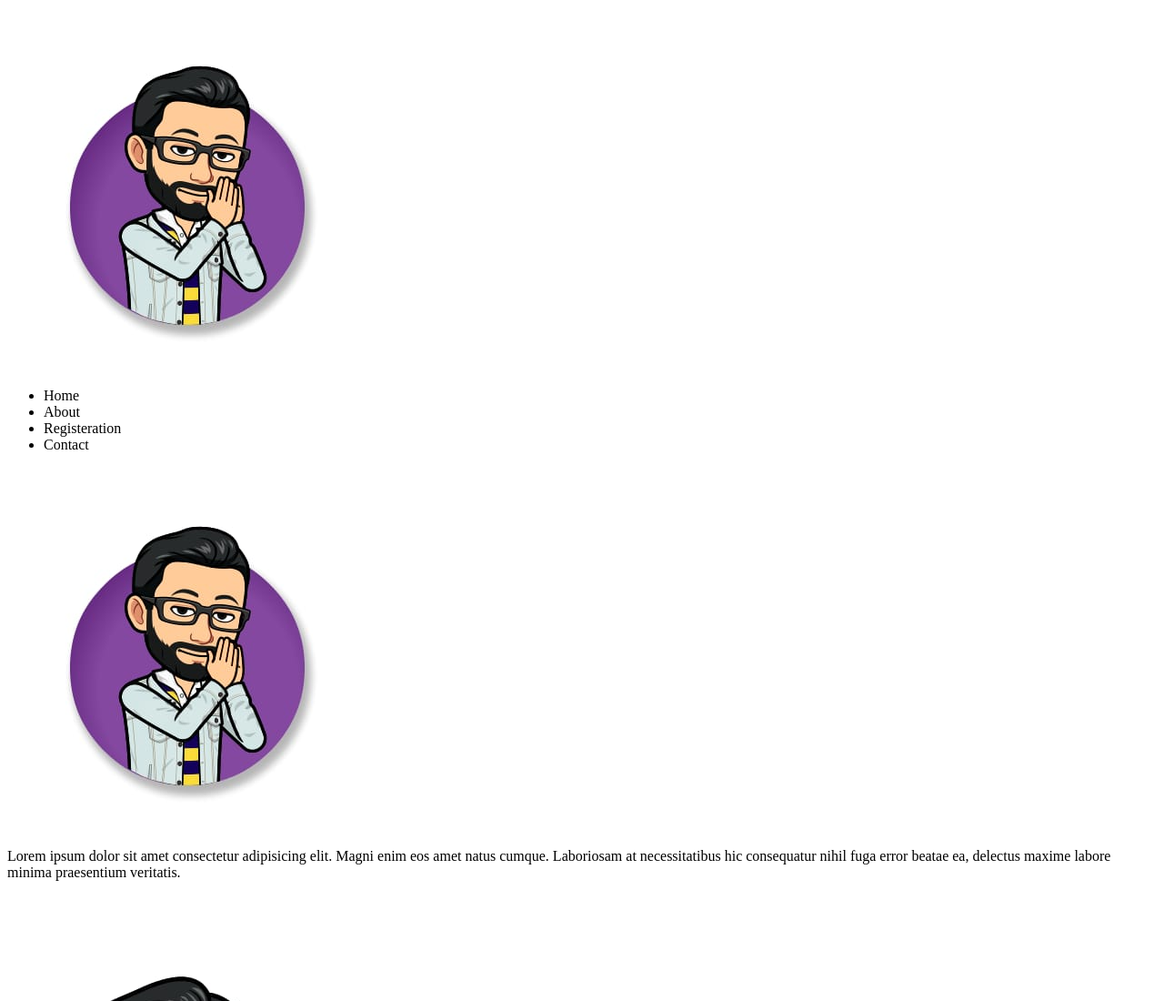
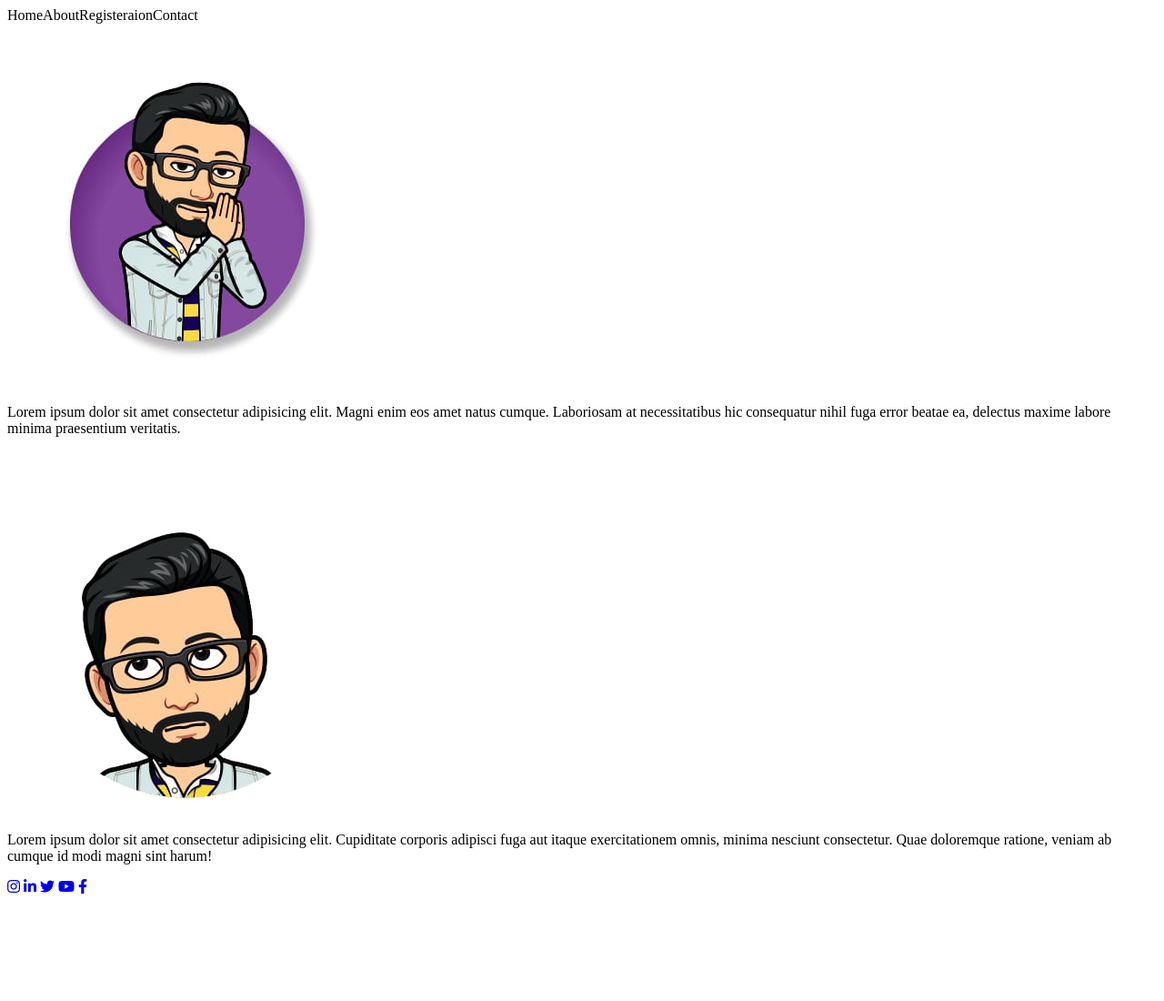
Before and after one commit to ayushgupta0110/Gupta-Aur-Comedy, a plain HTML site: page index.html in a window 1280 px wide. Shown: the top 1100 px of the page at 91% size. After the commit the page ends 992 px from the top, so only its background shows below. Drawn offline with Linux system fonts and the light colour scheme.

Commit message:
Minor changes

```diff
--- a/assets/css/home.css
+++ b/assets/css/home.css
@@ -0,0 +1,8 @@
+.navbar{
+    display: flex;
+    max-width: 100%;
+}
+
+.nav-logo{
+    width: 200px;
+}
--- a/index.html
+++ b/index.html
@@ -11,17 +11,12 @@
 <body>
     <header>
         <div class="navbar">
-            <div class="nav-logo">
-                <img src="./assets/images/Logo.jpeg">
-            </div>
-            <div class="links">
-                <ul>
-                    <li>Home</li>
-                    <li>About</li>
-                    <li>Registeration</li>
-                    <li>Contact</li>
-                </ul>
-            </div>
+
+           <!-- <img class="nav-logo" src="./assets/images/Logo.jpeg"> -->
+            <div class="links">Home</div>
+            <div class="links">About</div>
+            <div class="links">Registeraion</div>
+            <div class="links">Contact</div>
         </div>
     </header>
     <section>
@@ -29,10 +24,18 @@
             <img src="./assets/images/Logo.jpeg">
             <p>Lorem ipsum dolor sit amet consectetur adipisicing elit. Magni enim eos amet natus cumque. Laboriosam at necessitatibus hic consequatur nihil fuga error beatae ea, delectus maxime labore minima praesentium veritatis.</p>
         </div>
+     </section>
+     <section>
         <div id="login-page">
 
         </div>
     </section>
+    <section>
+        <div id="Payment-page">
+
+        </div>
+    </section>
+
     <footer>
         <div class="footer-pic">
             <img src="./assets/images/logo2.jpeg">
```
